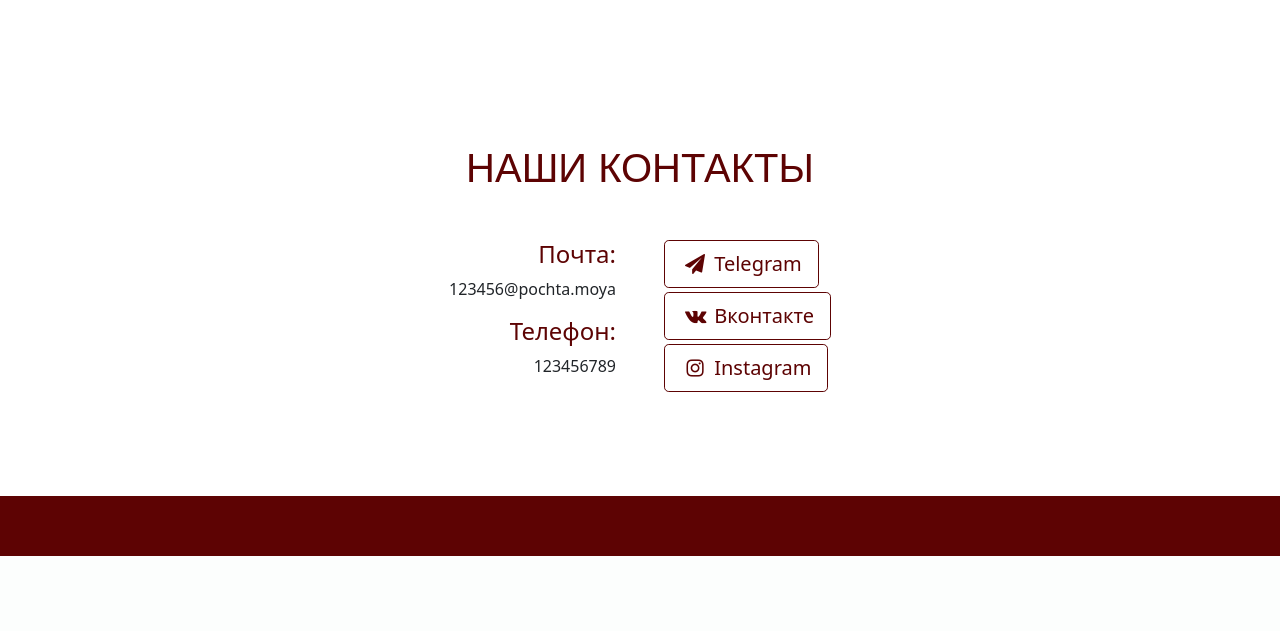
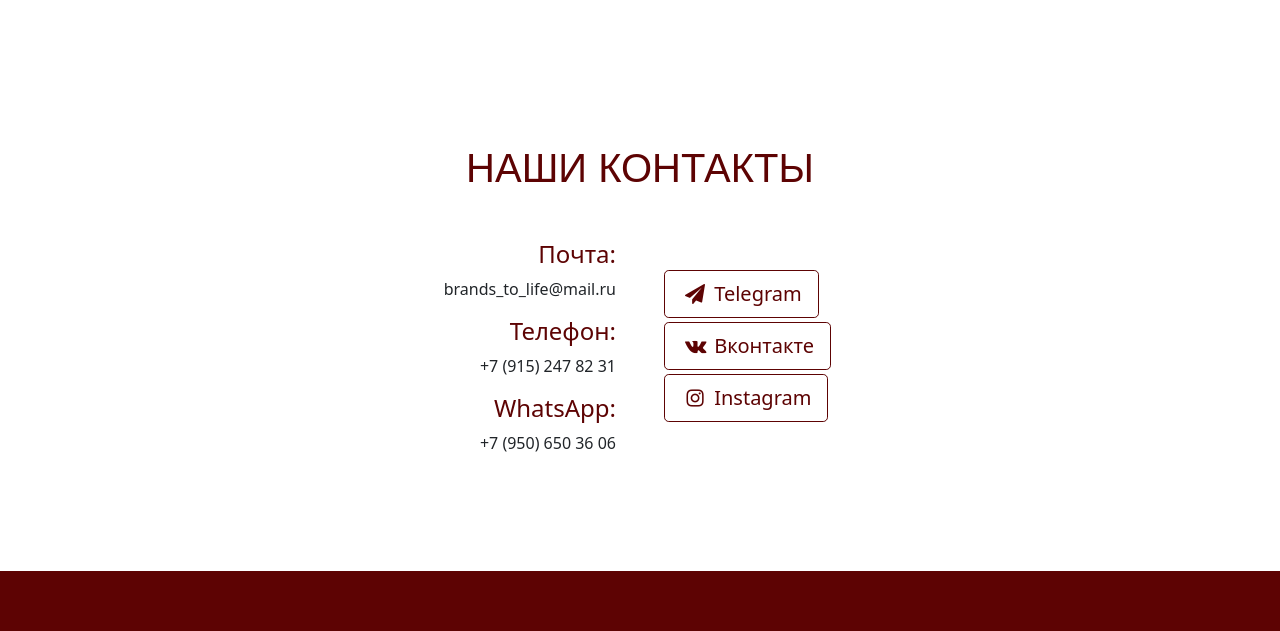
Before and after one commit to veter-v/B2L, a FastAPI app: page / in a window 1280 px wide. Shown: the part 2264-2895 px from the top of the page. Before the commit the page ends 2820 px from the top, so only its background shows below. Run offline with FastAPI, Linux system fonts and the light colour scheme.

Commit message:
Added link VK

```diff
--- a/static/css/style.css
+++ b/static/css/style.css
@@ -35,7 +35,7 @@ header {
     font-family: 'Source Serif Pro', serif;
     font-size: 60pt;
 }
-.v_name {
+.v_mt {
     margin-top: 30px;
 }
 
--- a/templates/index.html
+++ b/templates/index.html
@@ -26,7 +26,7 @@
                 <h1 class="text-uppercase text-xl-end text-center color1 mb-5 v_btl gx-xl-5">Brands<br>to life</h1>
             </div>
             <div class="col-xl-4 gx-xl-5">
-                <h1 class="text-xl-start text-center text-uppercase color1 mb-5 font_jost v_name">МАРКЕТИНГОВОЕ<br>АГЕНТСТВО<br>ПОЛНОГО ЦИКЛА</h1>
+                <h1 class="text-xl-start text-center text-uppercase color1 mb-5 font_jost v_mt">МАРКЕТИНГОВОЕ<br>АГЕНТСТВО<br>ПОЛНОГО ЦИКЛА</h1>
             </div>
             <div class="col-xl-2"></div>
         </div>
@@ -205,14 +205,16 @@
             </div>
             <div class="col-xl-6 text-xl-end text-center gx-xl-5">
                 <h4 class="color1">Почта:</h4>
-                <p>123456@pochta.moya</p>
+                <p>brands_to_life@mail.ru</p>
                 <h4 class="color1">Телефон:</h4>
-                <p>123456789</p>
+                <p>+7 (915) 247 82 31</p>
+                <h4 class="color1">WhatsApp:</h4>
+                <p>+7 (950) 650 36 06</p>
             </div>
-            <div class="col-xl-6 text-xl-start text-center gx-xl-5">
+            <div class="col-xl-6 text-xl-start text-center gx-xl-5 v_mt">
                 <a href="#" target="_blank" class="btn btn-outline-danger btn-lg mb-1"><i class="icon-paper-plane"></i> Telegram</a>
                 <br>
-                <a href="#" target="_blank" class="btn btn-outline-danger btn-lg mb-1"><i class="icon-vkontakte"></i> Вконтакте</a>
+                <a href="https://vk.com/b2l_agency" target="_blank" class="btn btn-outline-danger btn-lg mb-1"><i class="icon-vkontakte"></i> Вконтакте</a>
                 <br>
                 <a href="#" target="_blank" class="btn btn-outline-danger btn-lg mb-1"><i class="icon-instagram"></i> Instagram</a>
             </div>
```
